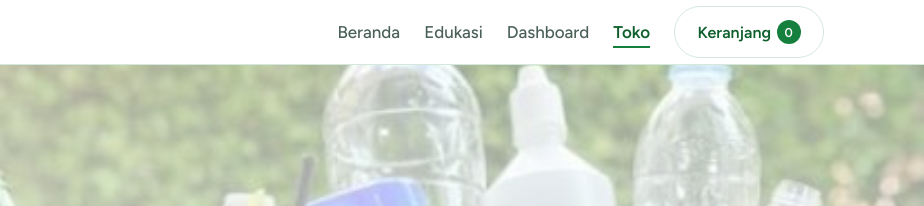
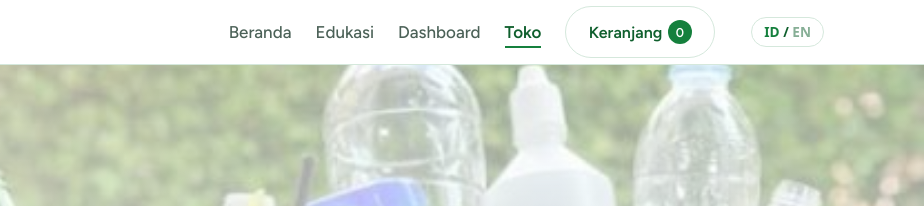
Before and after one commit to PabloManalu/daurulang, a website: page public/toko.html in a window 1280 px wide. Shown: the top 206 px of the page, 356-1280 px from the left. Drawn offline with nearby package versions, Linux system fonts and the light colour scheme; no server answers.

Commit message:
Update toko.html
update bahasa inggris

```diff
--- a/public/toko.html
+++ b/public/toko.html
@@ -11,6 +11,7 @@
   <link href="https://fonts.googleapis.com/css2?family=Bricolage+Grotesque:opsz,wght@12..96,500;12..96,700&family=Figtree:wght@400;500;600&display=swap" rel="stylesheet">
   <link rel="stylesheet" href="/css/style.css">
 </head>
+<script src="/js/i18n.js" defer></script>
 <body>
   <a class="skip" href="#main">Lewati ke konten</a>
   <header class="nav">
```
